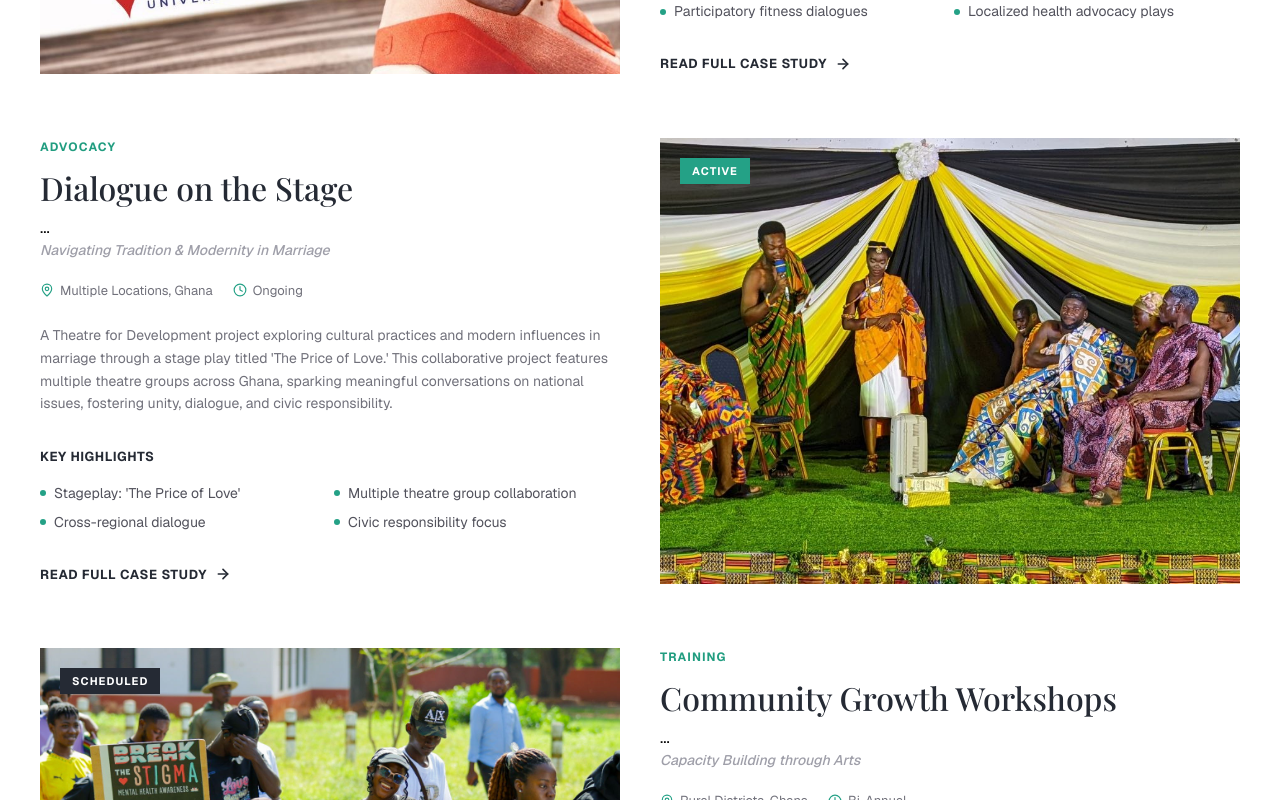
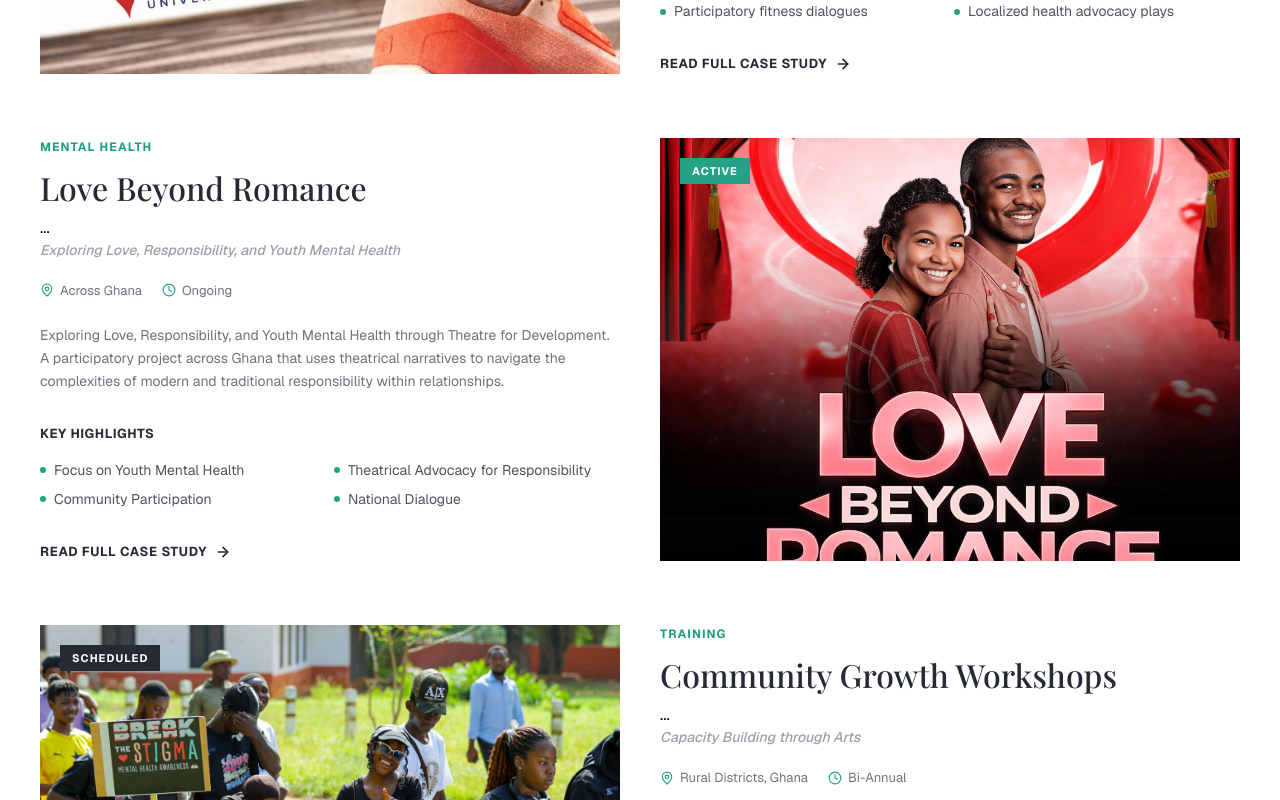
Before and after one commit to evansachie/dti-web, a Next.js app: page /projects in a window 1280 px wide. Shown: the part 1180-1980 px from the top of the page. Built offline with nearby package versions, Linux system fonts and the light colour scheme; no server answers; a web font is replaced by a local one.

Commit message:
feat: add new images and update project details for enhanced storytelling

```diff
--- a/src/components/about/AboutTeamSection.tsx
+++ b/src/components/about/AboutTeamSection.tsx
@@ -1,3 +1,4 @@
+import Image from "next/image";
 import { Globe, MessageCircle, Mail } from "lucide-react";
 
 export function AboutTeamSection() {
@@ -19,10 +20,13 @@ export function AboutTeamSection() {
         </h2>
 
         <div className="max-w-[400px] mx-auto">
-          <div className="relative w-full aspect-4/5 bg-zinc-200 mb-6 group overflow-hidden shadow-md">
-            <div className="absolute inset-0 bg-[#D9dbdb] flex items-center justify-center text-[#219D80]/50 text-sm font-medium z-0">
-              [Image: Enoch Aggrey]
-            </div>
+          <div className="relative w-full aspect-4/5 bg-zinc-100 mb-6 group overflow-hidden shadow-md">
+            <Image
+              src="/gallery/founder.jpg"
+              alt="Enoch Aggrey"
+              fill
+              className="object-cover group-hover:scale-105 transition-transform duration-500"
+            />
 
             <div className="absolute inset-0 bg-[#252A34]/60 opacity-0 group-hover:opacity-100 transition-opacity duration-300 flex items-center justify-center gap-4 z-10">
               <a
--- a/src/components/projects/ProjectsListSection.tsx
+++ b/src/components/projects/ProjectsListSection.tsx
@@ -22,20 +22,20 @@ export function ProjectsListSection() {
       ],
     },
     {
-      title: "Dialogue on the Stage",
-      subtitle: "Navigating Tradition & Modernity in Marriage",
-      category: "Advocacy",
-      location: "Multiple Locations, Ghana",
+      title: "Love Beyond Romance",
+      subtitle: "Exploring Love, Responsibility, and Youth Mental Health",
+      category: "Mental Health",
+      location: "Across Ghana",
       duration: "Ongoing",
       status: "Active",
       description:
-        "A Theatre for Development project exploring cultural practices and modern influences in marriage through a stage play titled 'The Price of Love.' This collaborative project features multiple theatre groups across Ghana, sparking meaningful conversations on national issues, fostering unity, dialogue, and civic responsibility.",
-      image: "/gallery/12.jpg",
+        "Exploring Love, Responsibility, and Youth Mental Health through Theatre for Development. A participatory project across Ghana that uses theatrical narratives to navigate the complexities of modern and traditional responsibility within relationships.",
+      image: "/gallery/love-project.jpg",
       highlights: [
-        "Stageplay: 'The Price of Love'",
-        "Multiple theatre group collaboration",
-        "Cross-regional dialogue",
-        "Civic responsibility focus",
+        "Focus on Youth Mental Health",
+        "Theatrical Advocacy for Responsibility",
+        "Community Participation",
+        "National Dialogue",
       ],
     },
     {
--- a/src/data/home.ts
+++ b/src/data/home.ts
@@ -60,12 +60,13 @@ export const homeProjectsData = [
     categoryBg: "#24a186",
   },
   {
-    title: "Dialogue on the Stage",
-    category: "Advocacy",
+    title: "Love Beyond Romance",
+    subtitle: "A Theatre for Development Initiative",
     description:
-      "A collaborative project featuring multiple theatre groups across Ghana. This platform uses theatrical performances to spark meaningful conversations on national issues, fostering unity, dialogue, and civic responsibility among citizens.",
-    image: "/gallery/12.jpg",
-    categoryBg: "#24a186",
+      "Exploring Love, Responsibility, and Youth Mental Health through Theatre for Development. A participatory project fostering unity and dialogue across Ghana.",
+    category: "Mental Health",
+    categoryBg: "#eab308",
+    image: "/gallery/love-project.jpg",
   },
 ];
 
```
Also changed, not shown: public/gallery/founder.jpg (added), public/gallery/love-project.jpg (added).
